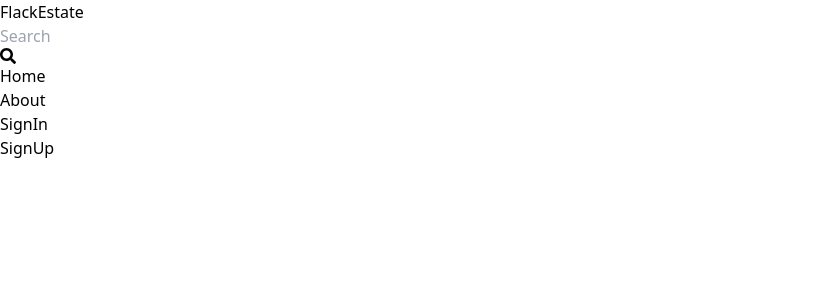
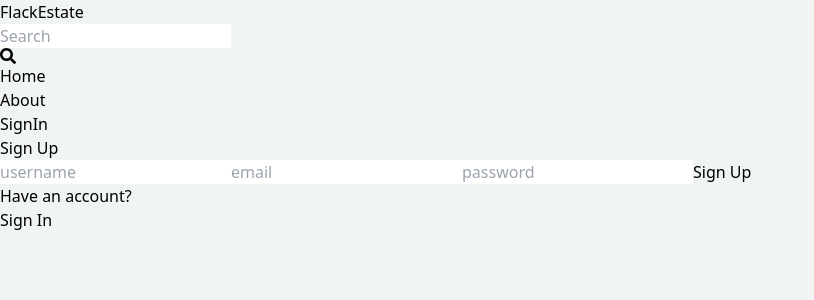
Before and after one commit to Kaustubh-404/MERN-RealEstate, a React (Vite) app in the folder Client/: page /signup in a window 1280 px wide. Shown: the top 300 px of the page, without its empty margins (0-814 px from the left). Built offline with nearby package versions, Linux system fonts and the light colour scheme.

Commit message:
complete signup page UI

```diff
--- a/Client/src/index.css
+++ b/Client/src/index.css
@@ -1,3 +1,7 @@
 @tailwind base;
 @tailwind components;
 @tailwind utilities;
+
+body {
+    background-color: rgb(241, 245, 241);
+}
--- a/Client/src/pages/SignUp.jsx
+++ b/Client/src/pages/SignUp.jsx
@@ -1,8 +1,25 @@
 import React from 'react'
+import {Link} from 'react-router-dom'
 
 const SignUp = () => {
   return (
-    <div>SignUp</div>
+    <div className='p-3 max-w-lg mx-auto'>
+      <h1 className='text-3xl text-center font-semibold my-7'>Sign Up</h1>
+      <form className='flex flex-col gap-4 '>
+        <input type='text' placeholder='username' className='border p-3 rounded-lg' id='username'/>
+        <input type='email' placeholder='email' className='border p-3 rounded-lg' id='email'/>
+        <input type='password' placeholder='password' className='border p-3 rounded-lg' id='password'/>
+        <button className='bg-slate-700 text-white p-3 rounded-lg uppercase hover:opacity-95 disabled:opacity-80'>Sign Up</button>
+      </form>
+
+      <div className='flex gap-2 mt-5'>
+        <p>Have an account?</p>
+        <Link to={'/signin'}>
+          <span className='text-blue-700 '>Sign In</span>
+        </Link>
+      </div>
+
+    </div>
   )
 }
 
```
